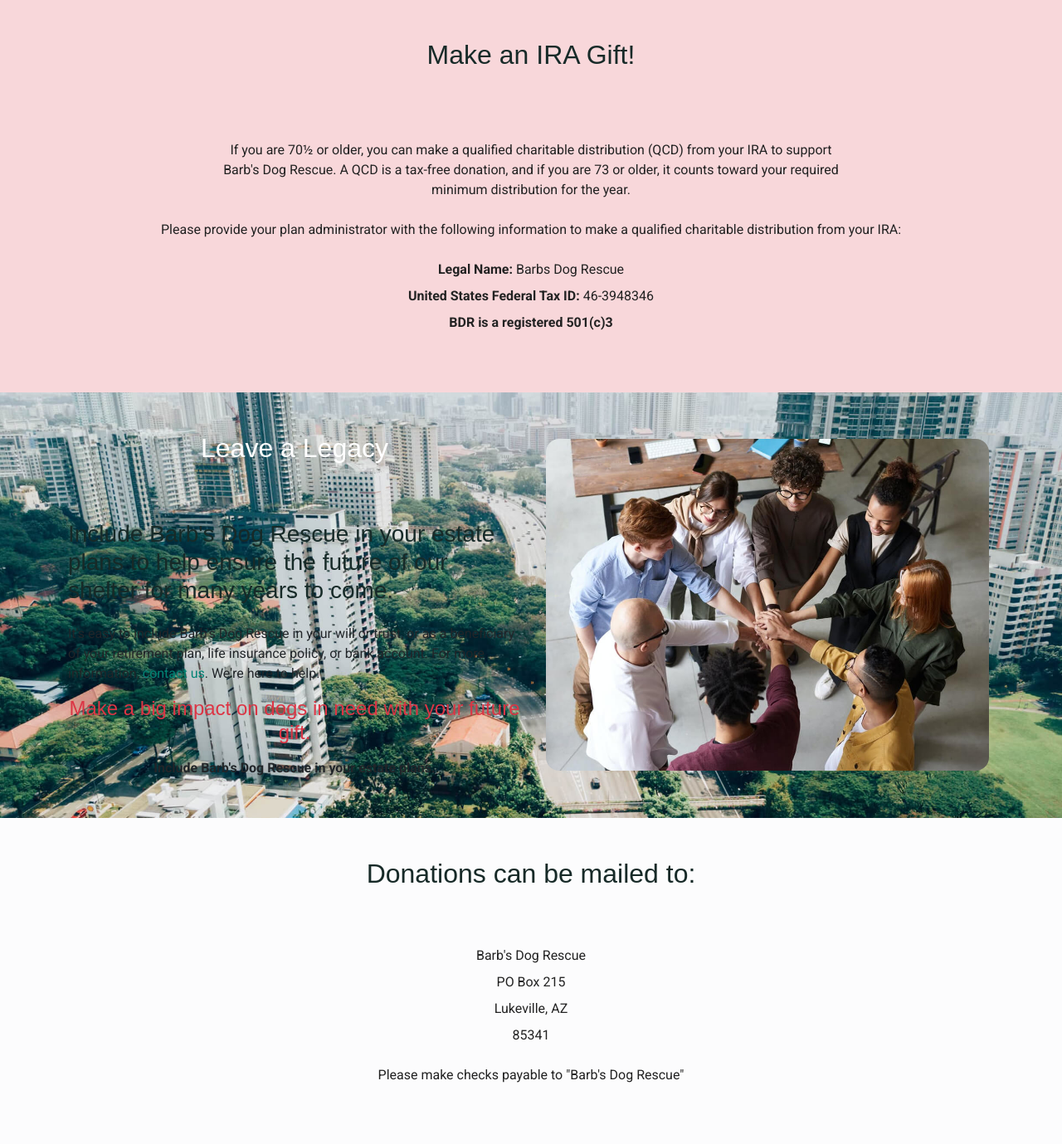
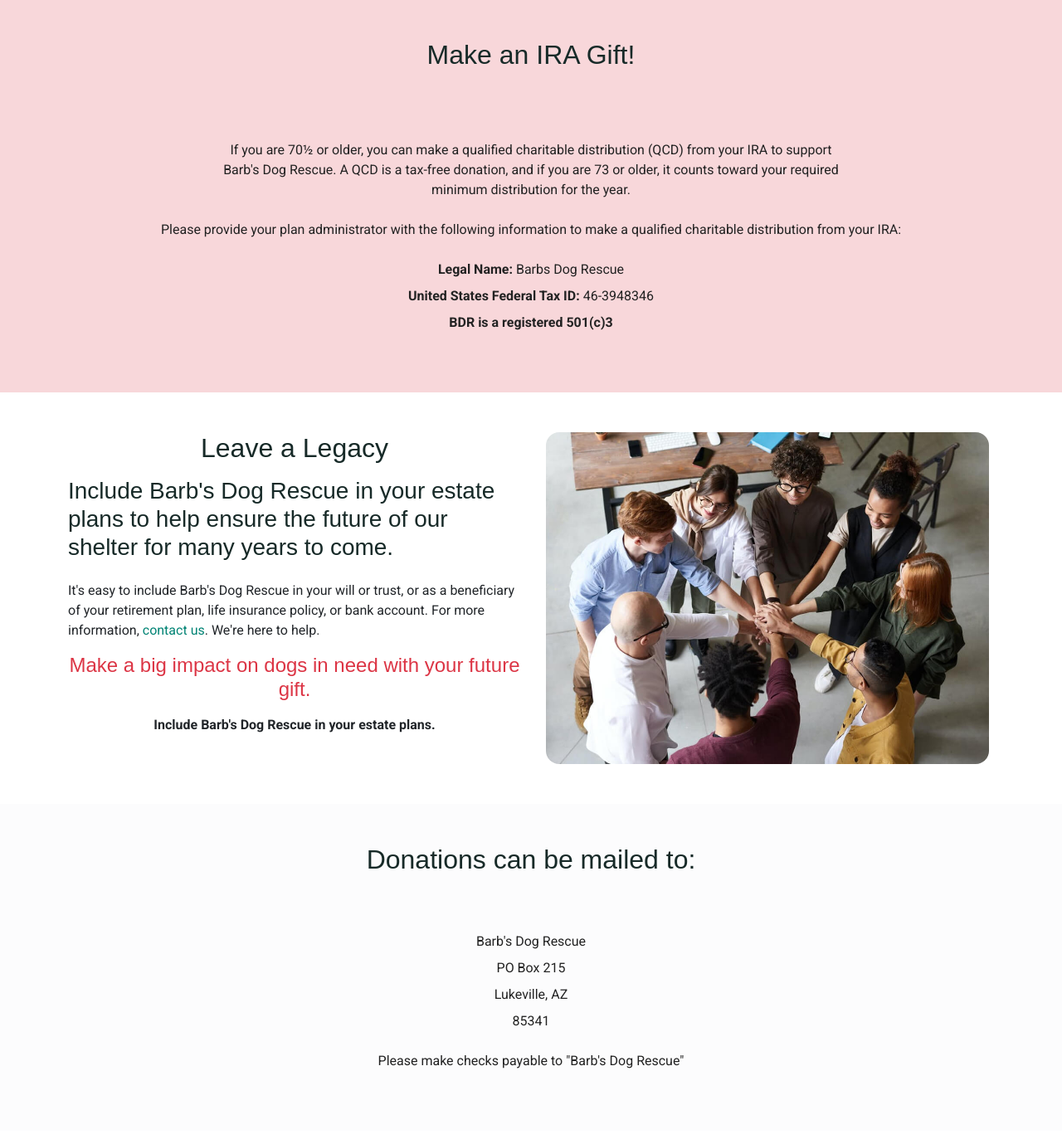
Before and after one commit to charliegriefer/barbs-site, a Flask app: page /donate in a window 1280 px wide. Shown: the part 1853-3232 px from the top of the page at 83% size. Run offline with Flask 3, Linux system fonts and the light colour scheme; some libraries are stand-ins or nearby versions.

Commit message:
Clean up donation page

```diff
--- a/app/blueprints/donate/templates/donate/donate.html
+++ b/app/blueprints/donate/templates/donate/donate.html
@@ -158,12 +158,12 @@
 </section>
 
 <!-- Legacy Giving Section -->
-<section id="legacy" class="donation-section section py-5 text-white" style="background-image: url('{{ url_for('static', filename='img/cta-bg.jpg') }}'); background-size: cover; position: relative;">
+<section id="legacy" class="donation-section section py-5 text-white" style="background-size: cover; position: relative;">
   <div class="legacy-section-overlay"></div>
   <div class="container position-relative">
     <div class="row">
       <div class="col-lg-6">
-        <h2 class="section-title text-white">Leave a Legacy</h2>
+        <h2 class="section-title pb-2">Leave a Legacy</h2>
         <h3 class="mb-4">Include Barb's Dog Rescue in your estate plans to help ensure the future of our shelter for many years to come.</h3>
 
         <div class="donation-info-card text-dark">
```
